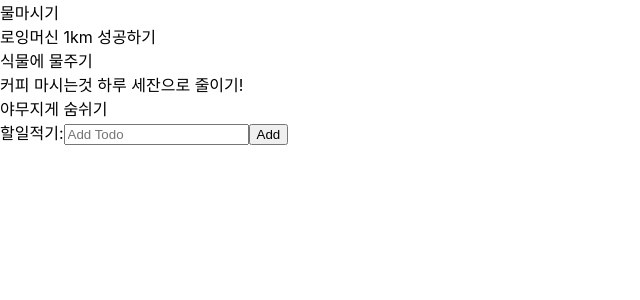
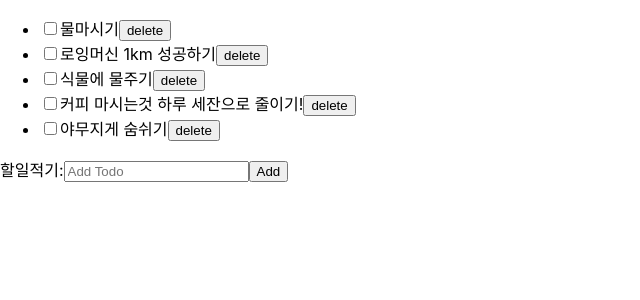
Before and after one commit to happyso/todo_type, a React (Create React App) app: page / in a window 1280 px wide. Shown: the top 300 px of the page, without its empty margins (0-640 px from the left). Built offline with nearby package versions, Linux system fonts and the light colour scheme.

Commit message:
feat: add delete & update

```diff
--- /dev/null
+++ b/src/components/AddTodo/AddTodo.tsx
@@ -0,0 +1,38 @@
+import React, { useState, ComponentProps, ReactElement } from 'react'
+import { Todo } from '../../types/types'
+
+type onAdd = (todo: Todo) => void
+
+export function AddTodo({ onAdd }: { onAdd: onAdd }) {
+    const [text, setText] = useState('')
+    const handleSubmit: ComponentProps<'form'>['onSubmit'] = (e): void => {
+        e.preventDefault()
+        if (text.trim().length === 0) return
+        const id = String(new Date().getMilliseconds())
+        onAdd({
+            id: Number(id),
+            text: text,
+            isComplete: false,
+        })
+        setText('')
+    }
+    const handleChange: ComponentProps<'input'>['onChange'] = (e): void => {
+        const { value } = e.target
+        setText(value)
+    }
+    return (
+        <div>
+            <form onSubmit={handleSubmit}>
+                <label htmlFor="desc">할일적기:</label>
+                <input
+                    type="text"
+                    placeholder="Add Todo"
+                    value={text}
+                    onChange={handleChange}
+                />
+
+                <button>Add</button>
+            </form>
+        </div>
+    )
+}
--- /dev/null
+++ b/src/components/TodoItem/TodoItem.tsx
@@ -0,0 +1,35 @@
+import React from 'react'
+import { Todo } from '../../types/types'
+
+type onDelete = (todo: Todo) => void
+type onUpdate = (todo: Todo) => void
+export default function TodoItem({
+    todo,
+    onUpdate,
+    onDelete,
+}: {
+    todo: Todo
+    onUpdate: onUpdate
+    onDelete: onDelete
+}) {
+    const { text, isComplete } = todo
+    const handleDelete = () => {
+        onDelete(todo)
+    }
+    const handleChange = (e: { target: HTMLInputElement }) => {
+        const status = e.target.checked ? true : false
+        onUpdate({ ...todo, isComplete: status })
+    }
+    return (
+        <li>
+            <input
+                type="checkbox"
+                id={todo.text}
+                checked={isComplete}
+                onChange={handleChange}
+            />
+            <label htmlFor={todo.text}>{text}</label>
+            <button onClick={handleDelete}>delete</button>
+        </li>
+    )
+}
--- a/src/components/TodoList/TodoList.tsx
+++ b/src/components/TodoList/TodoList.tsx
@@ -1,5 +1,7 @@
-import React, { useState, ComponentProps } from 'react'
+import React, { useState, useCallback } from 'react'
 import { Todo } from '../../types/types'
+import { AddTodo } from '../AddTodo/AddTodo'
+import TodoItem from '../TodoItem/TodoItem'
 
 export default function TodoList() {
     const todos: Todo[] = [
@@ -31,54 +33,33 @@ export default function TodoList() {
     ]
 
     const [data, setData] = useState(todos)
-    // const [form, setFrom] = useState({
-    //     id: '',
-    //     desc: '',
-    //     isComplete: false,
-    // })
 
     const handleAdd = (todo: Todo) => {
         setData((prev) => [...prev, todo])
     }
+
+    const handleDelete = useCallback((todo: Todo) => {
+        setData((todos) => todos.filter((item) => item.id !== todo.id))
+    }, [])
+
+    const handleUpdate = useCallback((updated: Todo) => {
+        setData((todos) =>
+            todos.map((t) => (t.id === updated.id ? updated : t))
+        )
+    }, [])
     return (
         <>
-            {data.map((item) => (
-                <div key={item.id}>{item.text}</div>
-            ))}
+            <ul>
+                {data.map((item) => (
+                    <TodoItem
+                        key={item.id}
+                        todo={item}
+                        onUpdate={handleUpdate}
+                        onDelete={handleDelete}
+                    />
+                ))}
+            </ul>
             <AddTodo onAdd={handleAdd} />
         </>
     )
 }
-
-export function AddTodo({ onAdd }: { onAdd: any }) {
-    const [text, setText] = useState('')
-    const handleSubmit: ComponentProps<'form'>['onSubmit'] = (e): void => {
-        e.preventDefault()
-        const id = String(new Date().getMilliseconds())
-        onAdd({
-            id: id,
-            text: text,
-            isComplete: false,
-        })
-        setText('')
-    }
-    const handleChange: ComponentProps<'input'>['onChange'] = (e): void => {
-        const { value } = e.target
-        setText(value)
-    }
-    return (
-        <div>
-            <form onSubmit={handleSubmit}>
-                <label htmlFor="desc">할일적기:</label>
-                <input
-                    type="text"
-                    placeholder="Add Todo"
-                    value={text}
-                    onChange={handleChange}
-                />
-
-                <button>Add</button>
-            </form>
-        </div>
-    )
-}
```
